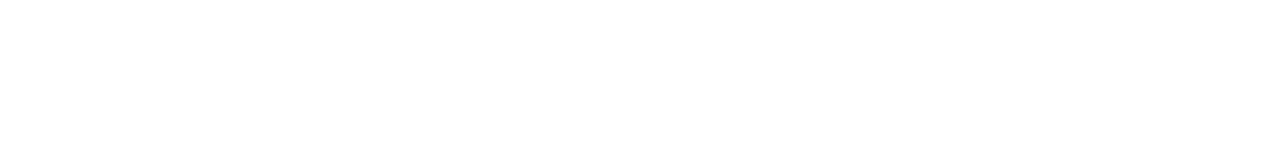
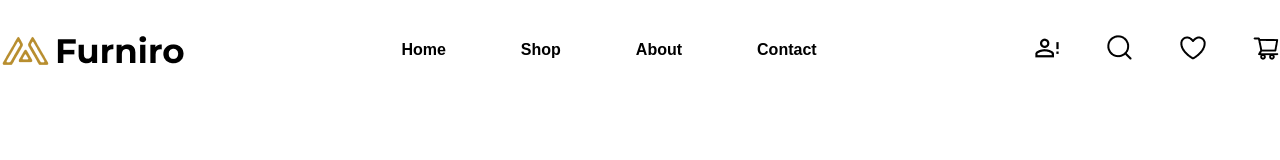
Before and after one commit to santosvi1/eCommerceProject2309C, a plain HTML site: page index.html in a window 1280 px wide. Drawn offline with Linux system fonts and the light colour scheme.

Commit message:
html e inicio de css
foi criado o header!

```diff
--- a/index.html
+++ b/index.html
@@ -1,11 +1,49 @@
 <!DOCTYPE html>
-<html lang="en">
+<html lang="pt-BR">
 <head>
     <meta charset="UTF-8">
     <meta name="viewport" content="width=device-width, initial-scale=1.0">
     <title>Document</title>
+    <link rel="stylesheet" href="style.css">
 </head>
 <body>
+    <main class="banner">
+        <header class="cabecalho">
+            <img src="eCommerceProject2309C/assets/logo-site.png" alt="logo-empresa">
+            <nav >
+                <ul class="menu-navegacao-cabecalho">
+                    <li><a href="#">Home</a></li>
+                    <li><a href="#">Shop</a></li>
+                    <li><a href="#">About</a></li>
+                    <li><a href="#">Contact</a></li>
+                </ul>
+            </nav>
 
+            <div class="icons-projeto">
+                <ul class="icones">
+                    <li>
+                        <a href="#">
+                            <img src="eCommerceProject2309C/assets/assets-icons/mdi_account-alert-outline.png" alt="">
+                        </a>
+                    </li>
+                    <li>
+                        <a href="#">
+                            <img src="eCommerceProject2309C/assets/assets-icons/akar-icons_search.png" alt="icone-pesquisa">
+                        </a>
+                    </li>
+                    <li>
+                        <a href="#">
+                            <img src="eCommerceProject2309C/assets/assets-icons/akar-icons_heart.png" alt="icone-coracao">
+                        </a>
+                    </li>
+                    <li>
+                        <a href="#">
+                            <img src="eCommerceProject2309C/assets/assets-icons/ant-design_shopping-cart-outlined.png" alt="logo-carrinho">
+                        </a>
+                    </li>
+                </ul>
+            </div>
+        </header>
+    </main>
 </body>
 </html>
--- /dev/null
+++ b/style.css
@@ -0,0 +1,41 @@
+*{
+    margin: 0;
+    padding: 0;
+    box-sizing: border-box;
+    font-family: sans-serif;
+
+}
+
+ul{
+    list-style: none;
+}
+
+.cabecalho{
+    display: flex;
+    align-items: center;
+    justify-content: space-between;
+    height: 100px;
+    max-width: 1440px;
+    margin: 0 auto;
+}
+
+
+
+.menu-navegacao-cabecalho{
+    display: flex;
+    align-items: center;
+    gap: 75px;
+}
+
+.menu-navegacao-cabecalho li  a{
+    color: black;
+    text-decoration: none;
+    cursor: pointer;
+    font-weight: bold;
+}
+
+.icones{
+    display: flex;
+    align-items: center;
+    gap: 45px;
+}
```
Also changed, not shown: assets/assets-icons/akar-icons_heart.png (added), assets/assets-icons/akar-icons_search.png (added), assets/assets-icons/ant-design_shopping-cart-outlined.png (added), assets/assets-icons/mdi_account-alert-outline.png (added), assets/logo-site.png (added), assets/scandinavian-interior-mockup-wall-decal-background 1.png (added).
